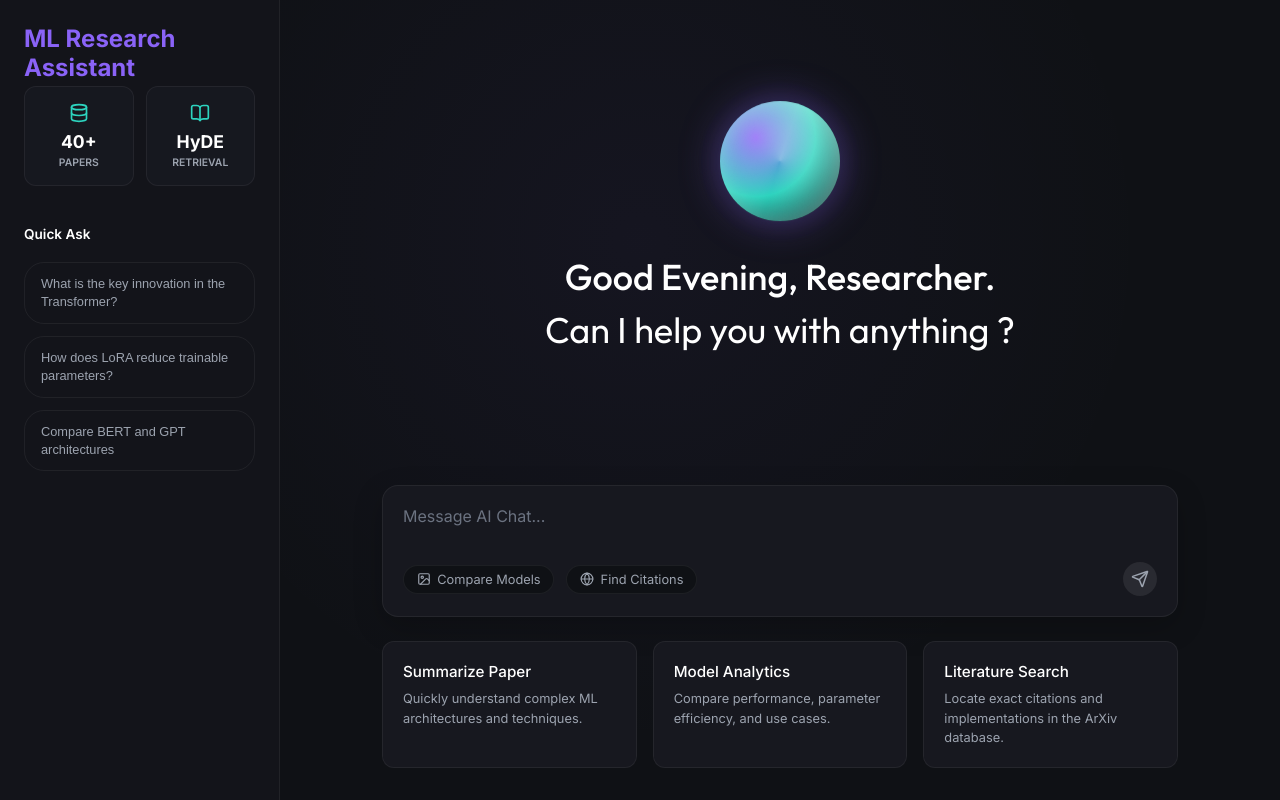
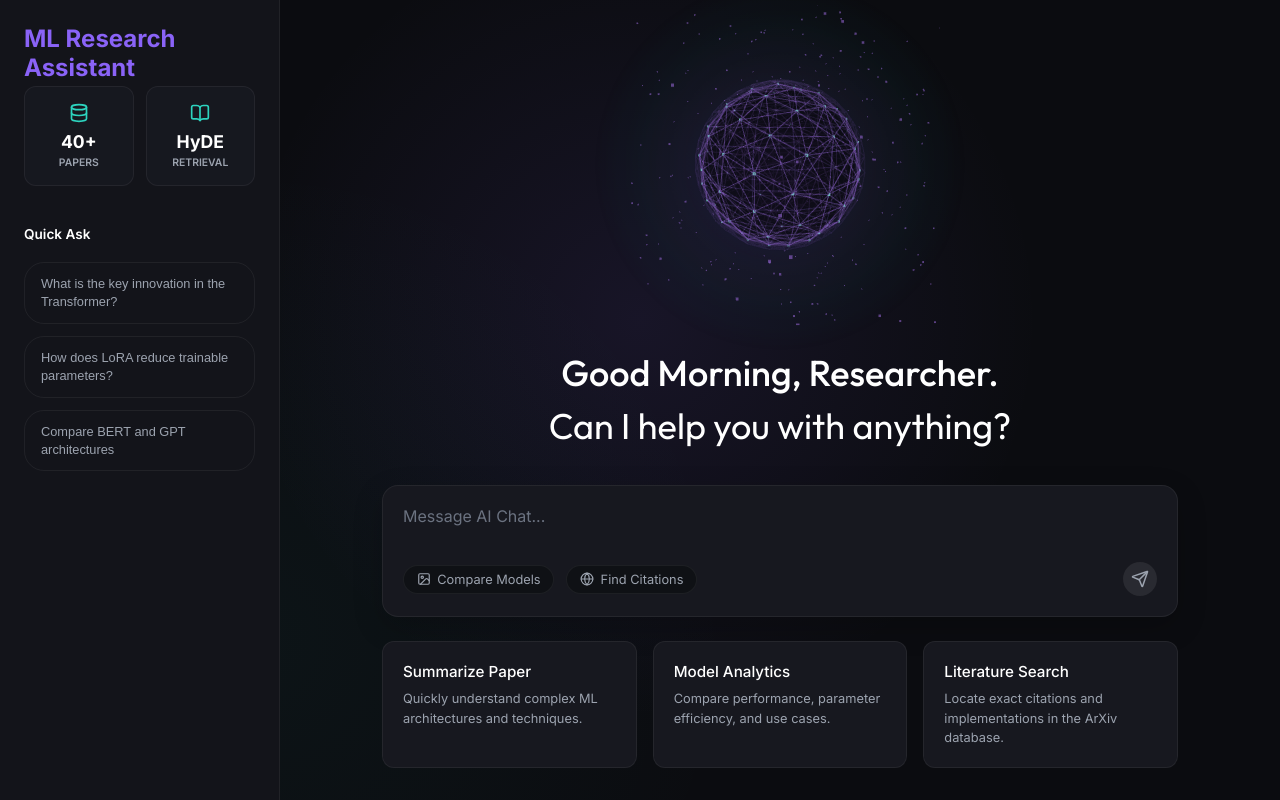
Before and after one commit to sujeetkumar22/ML-Research-Agent-RAG, a Next.js app in the folder frontend/: page / in a window 1280 px wide. Built offline with nearby package versions, Linux system fonts and the light colour scheme.

Commit message:
Upgrade UI: 3D glowing network DataSphere, dynamic time-based greeting, and pulsing agent thinking indicator

```diff
--- a/frontend/package.json
+++ b/frontend/package.json
@@ -9,17 +9,21 @@
     "lint": "eslint"
   },
   "dependencies": {
+    "@react-three/drei": "^10.7.7",
+    "@react-three/fiber": "^9.6.1",
     "lucide-react": "^1.23.0",
     "next": "16.2.10",
     "react": "19.2.4",
     "react-dom": "19.2.4",
-    "react-markdown": "^10.1.0"
+    "react-markdown": "^10.1.0",
+    "three": "^0.185.1"
   },
   "devDependencies": {
     "@tailwindcss/postcss": "^4",
     "@types/node": "^20",
     "@types/react": "^19",
     "@types/react-dom": "^19",
+    "@types/three": "^0.185.0",
     "eslint": "^9",
     "eslint-config-next": "16.2.10",
     "tailwindcss": "^4",
--- /dev/null
+++ b/frontend/src/app/components/DataSphere.tsx
@@ -0,0 +1,171 @@
+"use client";
+
+import React, { useRef, useMemo } from "react";
+import { Canvas, useFrame } from "@react-three/fiber";
+import * as THREE from "three";
+
+// Central glowing network globe
+function Globe() {
+  const globeRef = useRef<THREE.Group>(null);
+
+  // Slow, cinematic rotation on both axes
+  useFrame(({ clock }) => {
+    const elapsedTime = clock.getElapsedTime();
+    if (globeRef.current) {
+      globeRef.current.rotation.y = elapsedTime * 0.12;
+      globeRef.current.rotation.x = elapsedTime * 0.04;
+    }
+  });
+
+  // Calculate points on a sphere using a golden spiral distribution
+  const [positions, lineIndices] = useMemo(() => {
+    const pts: THREE.Vector3[] = [];
+    const idxs: THREE.Vector3[] = [];
+    const count = 100; // Optimal density of nodes
+
+    for (let i = 0; i < count; i++) {
+      const phi = Math.acos(-1 + (2 * i) / count);
+      const theta = Math.sqrt(count * Math.PI) * phi;
+
+      const radius = 2.0;
+      const x = radius * Math.sin(phi) * Math.cos(theta);
+      const y = radius * Math.sin(phi) * Math.sin(theta);
+      const z = radius * Math.cos(phi);
+
+      pts.push(new THREE.Vector3(x, y, z));
+    }
+
+    // Connect close neighbors with segments to form the network grid
+    for (let i = 0; i < count; i++) {
+      for (let j = i + 1; j < count; j++) {
+        const dist = pts[i].distanceTo(pts[j]);
+        // Connect points that are within a specific threshold
+        if (dist > 0.5 && dist < 1.3) {
+          idxs.push(pts[i], pts[j]);
+        }
+      }
+    }
+
+    const flatPositions = new Float32Array(pts.flatMap((p) => [p.x, p.y, p.z]));
+    const flatLinePositions = new Float32Array(idxs.flatMap((p) => [p.x, p.y, p.z]));
+
+    return [flatPositions, flatLinePositions];
+  }, []);
+
+  return (
+    <group ref={globeRef}>
+      {/* 1. Network connections (glowing purple lines) */}
+      <lineSegments>
+        <bufferGeometry>
+          <bufferAttribute
+            attach="attributes-position"
+            args={[lineIndices, 3]}
+          />
+        </bufferGeometry>
+        <lineBasicMaterial color="#8a63f7" transparent opacity={0.3} />
+      </lineSegments>
+
+      {/* 2. Network nodes (glowing turquoise dots) */}
+      <points>
+        <bufferGeometry>
+          <bufferAttribute
+            attach="attributes-position"
+            args={[positions, 3]}
+          />
+        </bufferGeometry>
+        <pointsMaterial
+          color="#2dd4bf"
+          size={0.065}
+          sizeAttenuation
+          transparent
+          opacity={0.8}
+        />
+      </points>
+
+      {/* 3. Outer delicate latitude/longitude wireframe structure */}
+      <mesh>
+        <sphereGeometry args={[2.08, 18, 18]} />
+        <meshBasicMaterial
+          color="#8a63f7"
+          wireframe
+          transparent
+          opacity={0.06}
+        />
+      </mesh>
+
+      {/* 4. Deep inner core (blocking background light) */}
+      <mesh>
+        <sphereGeometry args={[1.9, 16, 16]} />
+        <meshBasicMaterial
+          color="#0b0c10"
+          transparent
+          opacity={0.5}
+        />
+      </mesh>
+    </group>
+  );
+}
+
+// Surrounding floating particle cloud
+function ParticleCloud() {
+  const count = 350;
+  const positions = useMemo(() => {
+    const arr = new Float32Array(count * 3);
+    for (let i = 0; i < count; i++) {
+      const u = Math.random();
+      const v = Math.random();
+      const theta = u * 2.0 * Math.PI;
+      const phi = Math.acos(2.0 * v - 1.0);
+
+      // Radii range between 2.6 and 4.2
+      const r = 2.6 + Math.random() * 1.6;
+
+      arr[i * 3] = r * Math.sin(phi) * Math.cos(theta);
+      arr[i * 3 + 1] = r * Math.sin(phi) * Math.sin(theta);
+      arr[i * 3 + 2] = r * Math.cos(phi);
+    }
+    return arr;
+  }, []);
+
+  const pointsRef = useRef<THREE.Points>(null);
+
+  // Slow reverse rotation for depth
+  useFrame(({ clock }) => {
+    const elapsedTime = clock.getElapsedTime();
+    if (pointsRef.current) {
+      pointsRef.current.rotation.y = -elapsedTime * 0.03;
+      pointsRef.current.rotation.x = -elapsedTime * 0.01;
+    }
+  });
+
+  return (
+    <points ref={pointsRef}>
+      <bufferGeometry>
+        <bufferAttribute
+          attach="attributes-position"
+          args={[positions, 3]}
+        />
+      </bufferGeometry>
+      <pointsMaterial
+        color="#8a63f7"
+        size={0.035}
+        sizeAttenuation
+        transparent
+        opacity={0.55}
+      />
+    </points>
+  );
+}
+
+export default function DataSphere() {
+  return (
+    <div style={{ width: "100%", height: "100%", position: "absolute", top: 0, left: 0, zIndex: 1, pointerEvents: "none" }}>
+      <Canvas camera={{ position: [0, 0, 5.5], fof: 60 } as any} gl={{ antialias: true }}>
+        <ambientLight intensity={0.4} />
+        <pointLight position={[10, 10, 10]} intensity={1.2} />
+        <Globe />
+        <ParticleCloud />
+      </Canvas>
+    </div>
+  );
+}
--- a/frontend/src/app/globals.css
+++ b/frontend/src/app/globals.css
@@ -35,12 +35,14 @@ body {
   overflow: hidden;
 }
 
-/* LAYOUT */
 .app-container {
   display: flex;
   height: 100vh;
   width: 100vw;
-  background-image: radial-gradient(circle at 50% 30%, rgba(138, 99, 247, 0.05) 0%, transparent 60%);
+  background-color: #0b0c10;
+  background-image:
+    radial-gradient(circle at 50% 40%, rgba(138, 99, 247, 0.1) 0%, transparent 50%),
+    radial-gradient(circle at 20% 80%, rgba(45, 212, 191, 0.04) 0%, transparent 40%);
 }
 
 /* SIDEBAR */
@@ -245,34 +247,17 @@ body {
 
 .orb-container {
   position: relative;
-  width: 120px;
-  height: 120px;
-  margin-bottom: 2rem;
+  width: 320px;
+  height: 320px;
+  margin-bottom: 1.5rem;
+  display: flex;
+  align-items: center;
+  justify-content: center;
   animation: float 6s ease-in-out infinite;
 }
 
 .orb {
-  width: 100%;
-  height: 100%;
-  border-radius: 50%;
-  background: radial-gradient(circle at 30% 30%, var(--accent-orb-1), var(--accent-orb-2), var(--bg-dark));
-  box-shadow:
-    0 0 40px rgba(138, 99, 247, 0.4),
-    inset 0 0 20px rgba(255,255,255,0.2);
-  position: relative;
-  z-index: 2;
-  overflow: hidden;
-}
-
-.orb::before {
-  content: '';
-  position: absolute;
-  top: -50%;
-  left: -50%;
-  width: 200%;
-  height: 200%;
-  background: conic-gradient(transparent, rgba(255,255,255,0.3), transparent);
-  animation: rotate 10s linear infinite;
+  display: none; /* Replaced by 3D DataSphere */
 }
 
 .orb-glow {
@@ -280,12 +265,13 @@ body {
   top: 50%;
   left: 50%;
   transform: translate(-50%, -50%);
-  width: 160px;
-  height: 160px;
-  background: radial-gradient(circle, rgba(138, 99, 247, 0.15) 0%, transparent 70%);
+  width: 360px;
+  height: 360px;
+  background: radial-gradient(circle, rgba(138, 99, 247, 0.16) 0%, rgba(45, 212, 191, 0.04) 50%, transparent 70%);
   border-radius: 50%;
-  z-index: 1;
+  z-index: 0;
   animation: pulseGlow 4s ease-in-out infinite;
+  pointer-events: none;
 }
 
 .greeting-text {
@@ -543,3 +529,46 @@ body {
 ::-webkit-scrollbar-thumb:hover {
   background: rgba(255,255,255,0.2);
 }
+
+/* AI Thinking Indicator */
+.thinking-indicator {
+  display: flex;
+  align-items: center;
+  gap: 8px;
+  background: rgba(255, 255, 255, 0.03);
+  padding: 0.6rem 1.1rem;
+  border-radius: 14px;
+  border: 1px solid var(--border-light);
+  width: fit-content;
+  box-shadow: 0 4px 12px rgba(0,0,0,0.1);
+}
+
+.thinking-indicator .dot {
+  width: 7px;
+  height: 7px;
+  background: var(--accent-orb-2);
+  border-radius: 50%;
+  opacity: 0.35;
+  animation: thinkingDots 1.4s infinite ease-in-out;
+}
+
+.thinking-indicator .dot:nth-child(2) {
+  animation-delay: 0.2s;
+  background: var(--accent-orb-1);
+}
+
+.thinking-indicator .dot:nth-child(3) {
+  animation-delay: 0.4s;
+  background: var(--accent-orb-3);
+}
+
+@keyframes thinkingDots {
+  0%, 100% {
+    transform: scale(0.85);
+    opacity: 0.35;
+  }
+  50% {
+    transform: scale(1.2);
+    opacity: 1;
+  }
+}
--- a/frontend/src/app/page.tsx
+++ b/frontend/src/app/page.tsx
@@ -5,6 +5,9 @@ import {
   Image as ImageIcon, Globe, Send, Bot, User, FileText, ExternalLink, Database, BookOpen
 } from "lucide-react";
 import ReactMarkdown from "react-markdown";
+import dynamic from "next/dynamic";
+
+const DataSphere = dynamic(() => import("./components/DataSphere"), { ssr: false });
 
 interface Source {
   text: string;
@@ -27,7 +30,16 @@ export default function ChatApp() {
   const [messages, setMessages] = useState<Message[]>([]);
   const [input, setInput] = useState("");
   const [isLoading, setIsLoading] = useState(false);
+  const [greeting, setGreeting] = useState("Hello, Researcher.");
   const messagesEndRef = useRef<HTMLDivElement>(null);
+
+  useEffect(() => {
+    const hour = new Date().getHours();
+    if (hour >= 5 && hour < 12) setGreeting("Good Morning, Researcher.");
+    else if (hour >= 12 && hour < 17) setGreeting("Good Afternoon, Researcher.");
+    else if (hour >= 17 && hour < 21) setGreeting("Good Evening, Researcher.");
+    else setGreeting("Good Night, Researcher.");
+  }, []);
 
   const scrollToBottom = () => {
     messagesEndRef.current?.scrollIntoView({ behavior: "smooth" });
@@ -153,12 +165,12 @@ export default function ChatApp() {
           <div className="hero-section">
             <div className="orb-container">
               <div className="orb-glow"></div>
-              <div className="orb"></div>
+              <DataSphere />
             </div>
 
             <div className="greeting-text">
-              <h1>Good Evening, Researcher.</h1>
-              <h2>Can I help you with anything ?</h2>
+              <h1>{greeting}</h1>
+              <h2>Can I help you with anything?</h2>
             </div>
           </div>
         ) : (
@@ -205,7 +217,13 @@ export default function ChatApp() {
             {isLoading && messages[messages.length - 1]?.role === "user" && (
               <div className="chat-message assistant">
                 <div className="message-avatar"><Bot size={18} className="text-[#8a63f7]" /></div>
-                <div className="message-bubble text-[var(--text-secondary)]">Thinking...</div>
+                <div className="message-bubble">
+                  <div className="thinking-indicator">
+                    <span className="dot"></span>
+                    <span className="dot"></span>
+                    <span className="dot"></span>
+                  </div>
+                </div>
               </div>
             )}
             <div ref={messagesEndRef} />
```
Also changed, not shown: 1 other file (tests, documents, lock files or other folders).
